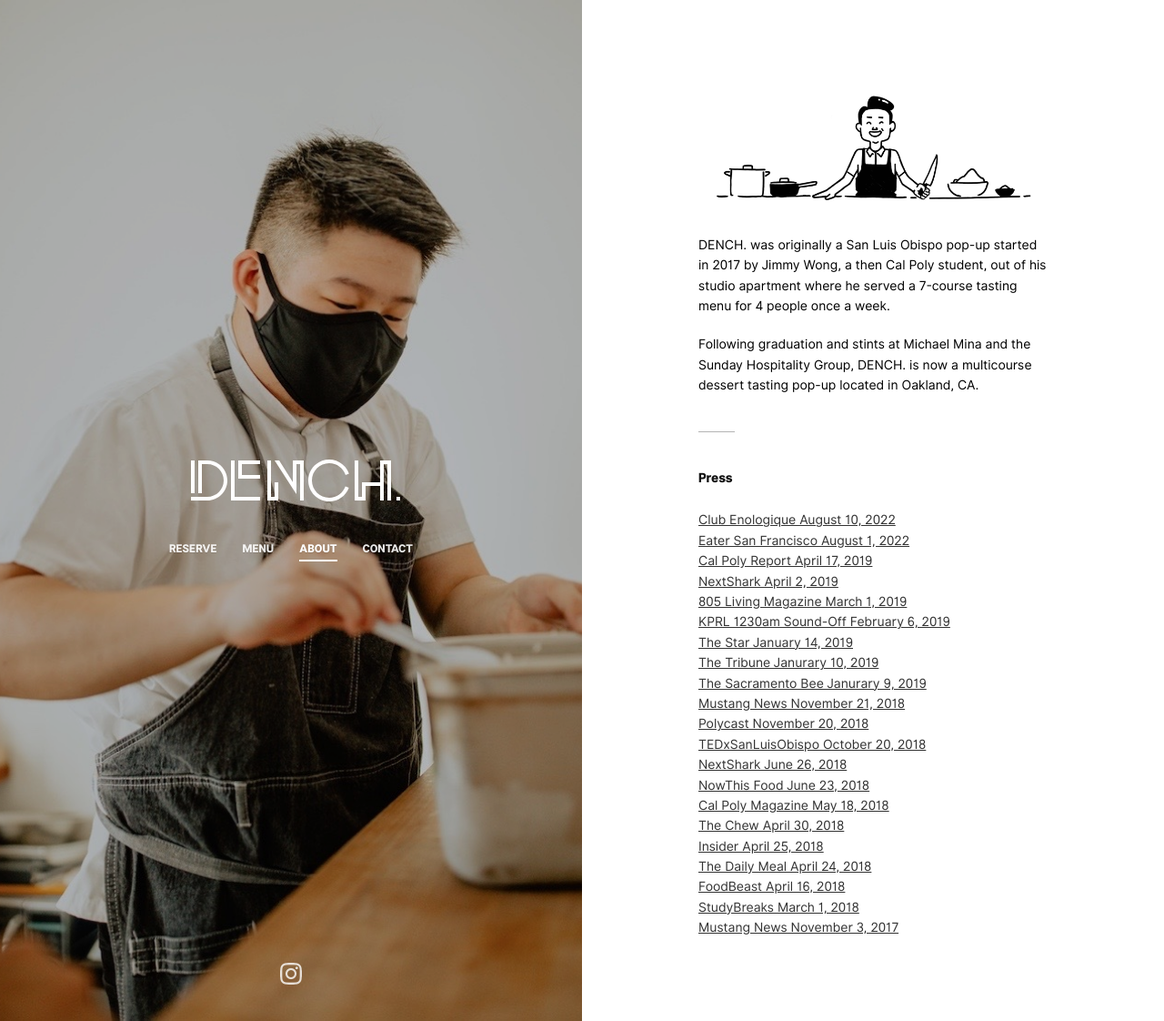
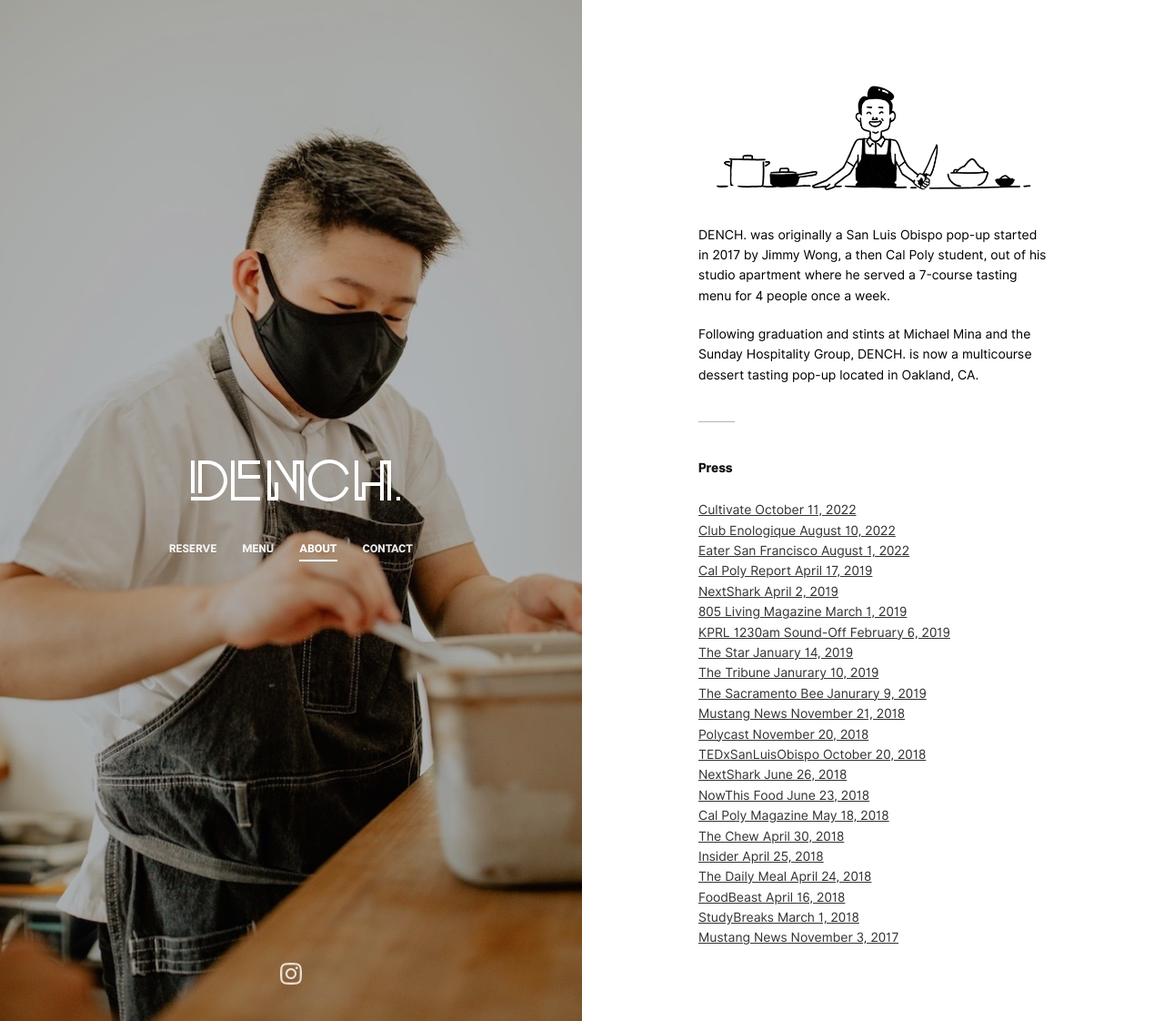
Before and after one commit to jwongdynasty/jwongdynasty.github.io, a Jekyll site: the page built from about.html, in a window 1280 px wide and 1122 px high. Shown: the whole window at 91% size. Built offline with Jekyll 4.4.1, drawn with Linux system fonts in a browser that asks for light colours.

Commit message:
Update about.html

```diff
--- a/about.html
+++ b/about.html
@@ -15,6 +15,7 @@
 
 <h3> Press </h3>
 <ul>
+  <li><a href="https://issuu.com/cafes.calpoly.edu/docs/cultivate_fall_2022_-_final" target="_blank">Cultivate October 11, 2022</a></li>
   <li><a href="https://cluboenologique.com/story/new-restaurants-opening-around-the-world-august-2022/" target="_blank">Club Enologique August 10, 2022</a></li>
   <li><a href="https://sf.eater.com/2022/8/1/23287602/dench-dessert-pop-up-oakland-tribune" target="_blank">Eater San Francisco August 1, 2022</a></li>
   <li><a href="https://calpolynews.calpoly.edu/cpreport/2019/april_17" target="_blank">Cal Poly Report April 17, 2019</a></li>
```
